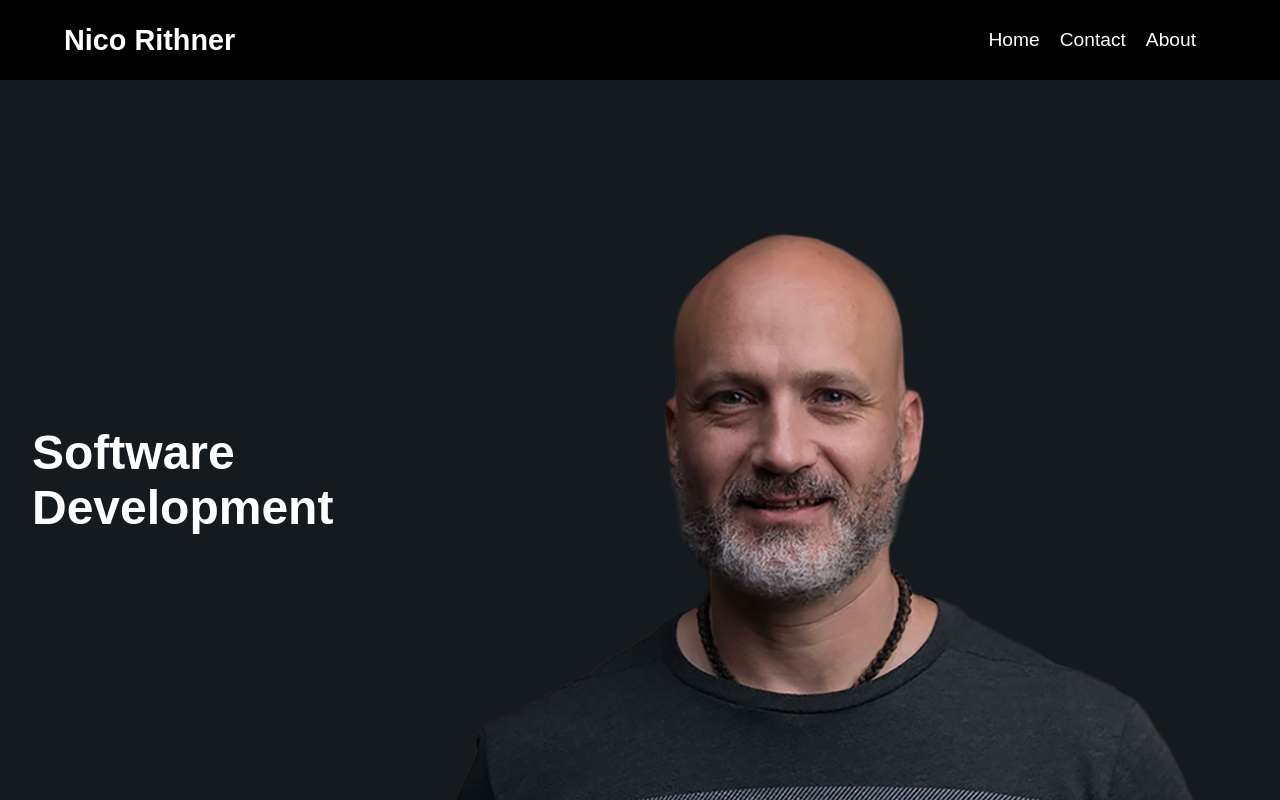
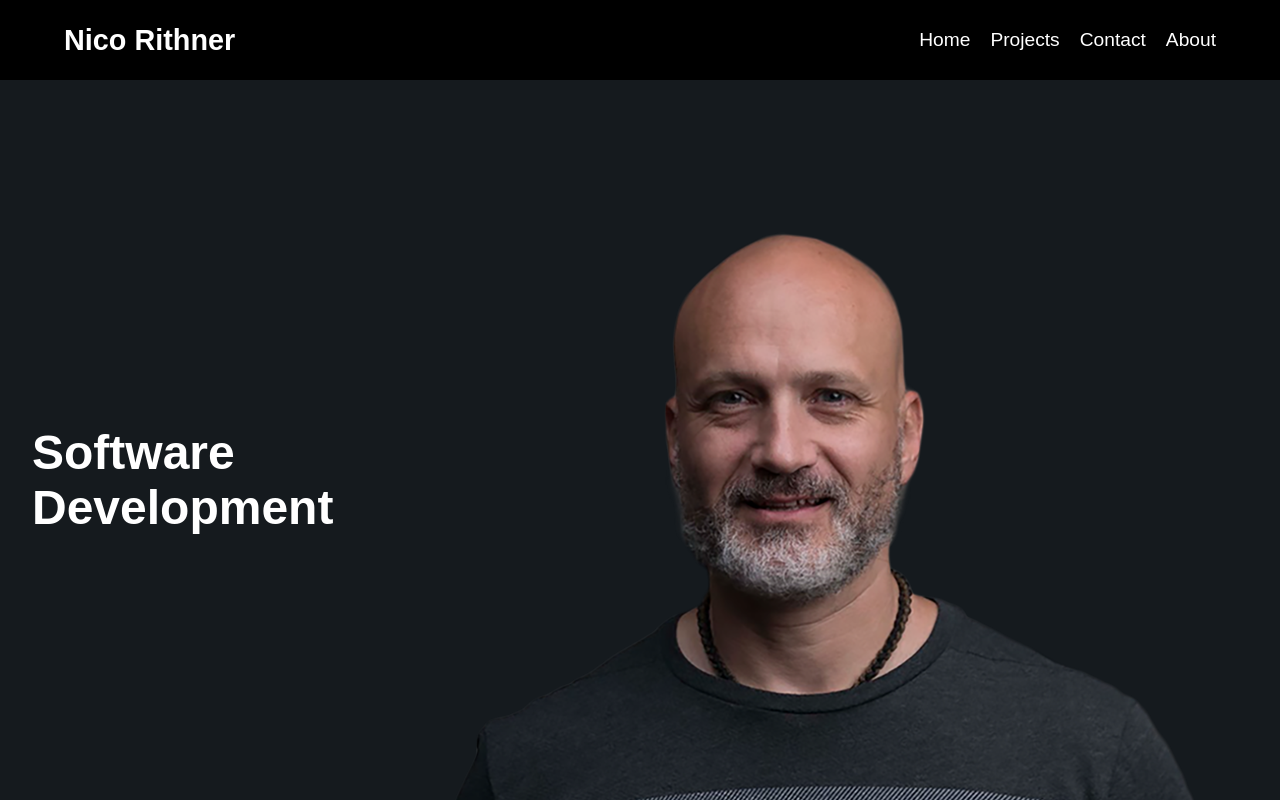
Before and after one commit to nicorithner/nico-site, a React (Create React App) app: page / in a window 1280 px wide. Built offline with nearby package versions, Linux system fonts and the light colour scheme.

Commit message:
Add old projects back

```diff
--- a/src/App.js
+++ b/src/App.js
@@ -1,10 +1,13 @@
-import React from 'react';
-import { BrowserRouter, Route } from 'react-router-dom';
-import Home from './components/home/Home.js';
-import Contact from './components/contact/Contact.js';
-import About from './components/about/About.js';
-import Navigation from './components/navigation/Navigation.js';
-import './App.css';
+import React from "react";
+import { BrowserRouter, Route } from "react-router-dom";
+import Home from "./components/home/Home.js";
+import Projects from './components/projects/Projects.js';
+import ProjectDetail from './components/projectDetail/ProjectDetail.js';
+import Contact from "./components/contact/Contact.js";
+import About from "./components/about/About.js";
+import Navigation from "./components/navigation/Navigation.js";
+import { projects } from './projectList.js';
+import "./App.css";
 
 function App() {
   return (
@@ -15,9 +18,21 @@ function App() {
         </div>
 
         <Route exact path="/" component={Home} />
+        <Route
+          exact
+          path="/projects"
+          render={() => <Projects projectlist={projects} />} />
+        <Route
+          path="/projects/:id"
+          render={({ match }) => {
+            const foundProject = projects.find(
+              (project) => project.id === +match.params.id
+            );
+            return <ProjectDetail project={foundProject} />;
+          }}
+        />
         <Route path="/contact" component={Contact} />
         <Route path="/about" component={About} />
-
       </div>
     </BrowserRouter>
   );
--- a/src/components/navigation/Navigation.js
+++ b/src/components/navigation/Navigation.js
@@ -28,6 +28,11 @@ function Navigation() {
 						Home
 					</Link>
 				</li>
+        <li className="nav-item">
+					<Link to="/projects" className="nav-link" onClick={closeMenu}>
+						Projects
+					</Link>
+				</li>
 				<li className="nav-item">
 					<Link to="/contact" className="nav-link" onClick={closeMenu}>
 						Contact
```
